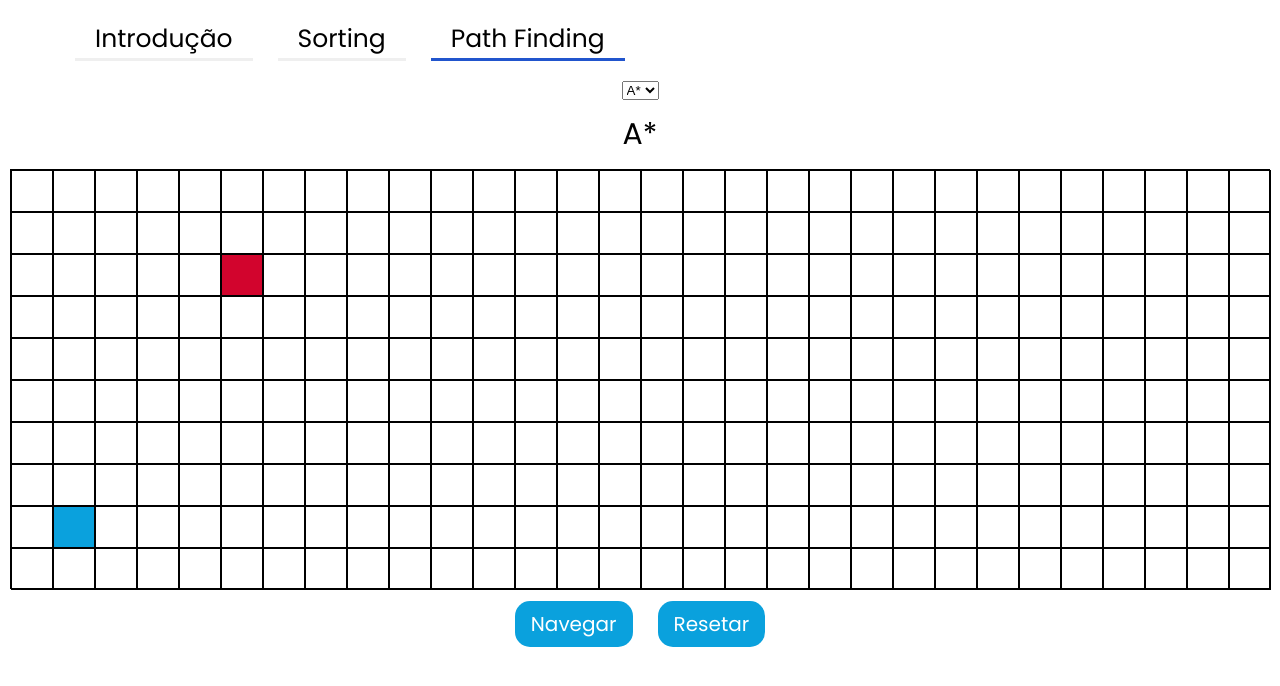
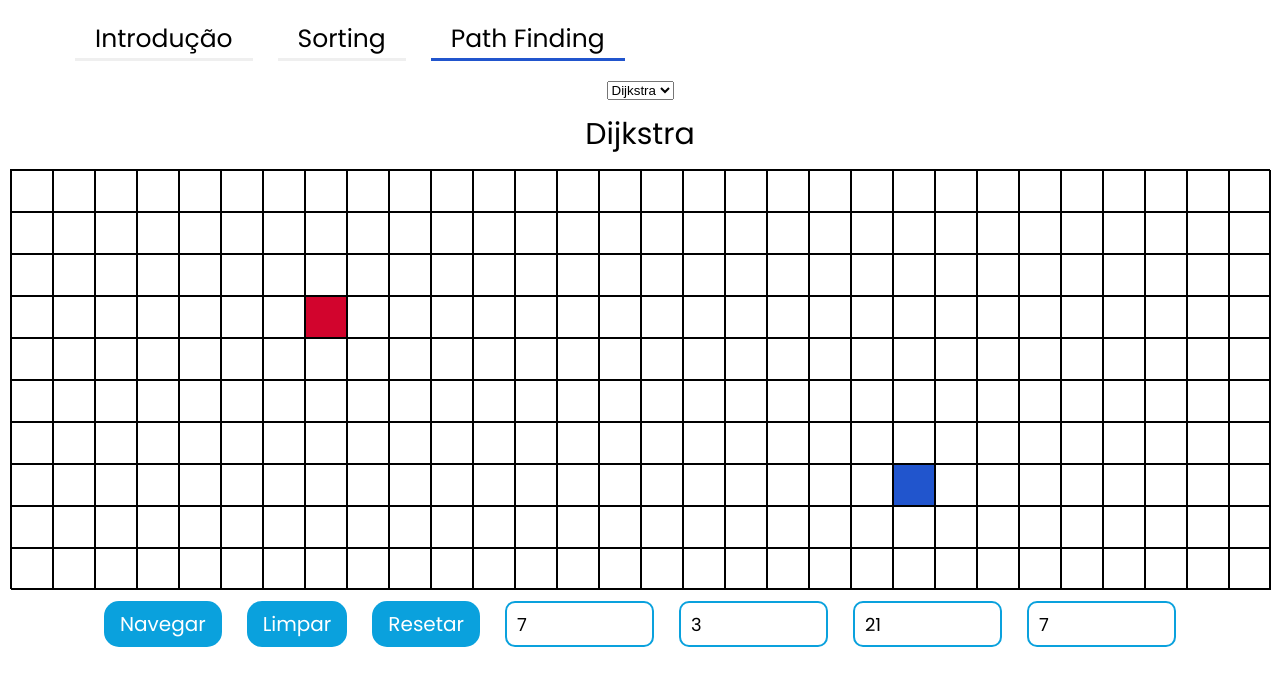
Before and after one commit to schaldach/algo-voyager, a Next.js app: page /pathfinding in a window 1280 px wide. Shown: the top 686 px of the page. Built offline with nearby package versions, Linux system fonts and the light colour scheme.

Commit message:
dijkstra funcionando legal!

```diff
--- a/pages/pathfinding.js
+++ b/pages/pathfinding.js
@@ -2,44 +2,115 @@ import React, {useEffect, useState} from "react";
 import Router from 'next/router'
 
 function PathFinding() {
-    const [currentAlgo, changeAlgo] = useState('A*')
+    const [currentAlgo, changeAlgo] = useState('Dijkstra')
     const [mapGrid, changeMap] = useState([])
     const [animationRunning, startAnimation] = useState(false)
+    const [targetPosition, changeTarget] = useState({y:3, x:7})
+    const [startPosition, changeStart] = useState({y:7, x:21})
 
     useEffect(() => {
+        drawMap()
+    }, [targetPosition, startPosition])
+
+    function drawMap(){
         let newMap = []
         for(let i=0; i<10; i++){
             let subMap = []
             for(let y=0; y<30; y++){
-                subMap.push('empty')
+                subMap.push({state:'empty', active:false, shortestPath:[]})
             }
             newMap.push(subMap)
         }
-        newMap[2][5] = 'target'
-        newMap[8][1] = 'start'
+        newMap[targetPosition.y][targetPosition.x] = {state:'empty', active:false, target:true, shortestPath:[]}
+        newMap[startPosition.y][startPosition.x] = {state:'filled', active:true, shortestPath:[], start:true}
         changeMap(newMap)
-    }, [])
+    }
 
-    function runAlgorithm(){}
+    function runAlgorithm(){
+        changeMap(dijkstraPath(mapGrid))
+    }
+
+    function dijkstraPath(map){
+        let newMap = [...map]
+        let targetFound = false
+        let targetPosition = {}
+        while(!targetFound){
+            let newCells = []
+            newMap.forEach((row,y) => {
+                row.forEach((cell,x) => {
+                    if(cell.active){
+                        if(y<9&&newMap[y+1][x].state==='empty'){
+                            if(newMap[y+1][x].target){targetFound = true; targetPosition = {x:x, y:y+1}}
+                            newMap[y+1][x].state = 'filled'
+                            newMap[y+1][x].active = false
+                            newMap[y+1][x]['shortestPath'] = [{x:x, y:y}].concat(newMap[y][x]['shortestPath'])
+                            newCells.push({x:x, y:y+1})
+                        }
+                        if(y>0&&newMap[y-1][x].state==='empty'){
+                            if(newMap[y-1][x].target){targetFound = true; targetPosition = {x:x, y:y-1}}
+                            newMap[y-1][x].state = 'filled'
+                            newMap[y-1][x].active = false
+                            newMap[y-1][x]['shortestPath'] = [{x:x, y:y}].concat(newMap[y][x]['shortestPath'])
+                            newCells.push({x:x, y:y-1})
+                        }
+                        if(x<29&&newMap[y][x+1].state==='empty'){
+                            if(newMap[y][x+1].target){targetFound = true; targetPosition = {x:x+1, y:y}}
+                            newMap[y][x+1].state = 'filled'
+                            newMap[y][x+1].active = false
+                            newMap[y][x+1]['shortestPath'] = [{x:x, y:y}].concat(newMap[y][x]['shortestPath'])
+                            newCells.push({x:x+1, y:y})
+                        }
+                        if(x>0&&newMap[y][x-1].state==='empty'){
+                            if(newMap[y][x-1].target){targetFound = true; targetPosition = {x:x-1, y:y}}
+                            newMap[y][x-1].state = 'filled'
+                            newMap[y][x-1].active = false
+                            newMap[y][x-1]['shortestPath'] = [{x:x, y:y}].concat(newMap[y][x]['shortestPath'])
+                            newCells.push({x:x-1, y:y})
+                        }
+                        newMap[y][x].active = false
+                    }
+                })
+            })
+            newCells.forEach(newCell => {
+                newMap[newCell.y][newCell.x].active = true
+            })
+        }
+        newMap.forEach((row,y) => {
+            row.forEach((cell,x) => {
+                newMap[y][x].state = 'empty'
+            })
+        })
+        console.log(targetPosition.x, targetPosition.y, newMap[targetPosition.y][targetPosition.x]['shortestPath'])
+        newMap[targetPosition.y][targetPosition.x]['shortestPath'].forEach(pathCell => {
+            newMap[pathCell.y][pathCell.x].state = 'filled'
+        })
+        return newMap
+    }
 
     return (
         <div className="sorting">
             <select onChange={e => changeAlgo(e.target.value)}>
-                <option defaultValue value='A*'>A*</option>
+                <option defaultValue value='Dijkstra'>Dijkstra</option>
+                <option value='A*'>A*</option>
             </select>
             <div className="algotitle">{currentAlgo}</div>
             <div className="algomap">
-                {mapGrid.map(row =>
-                    <div>
-                    {row.map(cell =>
-                        <div className={cell}></div>
+                {mapGrid.map((row,index) =>
+                    <div key={index}>
+                    {row.map((cell, index) =>
+                        <div className={cell.target?'target':cell.start?'start':cell.state} key={index}></div>
                     )}
                     </div>
                 )}
             </div>
             <div className="algobuttons">
-            <button className={animationRunning?'disabledbutton':''} onClick={runAlgorithm}>Navegar</button>
+                <button className={animationRunning?'disabledbutton':''} onClick={runAlgorithm}>Navegar</button>
+                <button onClick={drawMap}>Limpar</button>
                 <button onClick={() => Router.reload()}>Resetar</button>
+                <input onChange={e => {if(e.target.value>=0&&e.target.value<=29){changeTarget({x:e.target.value, y:targetPosition.y})}}} type='number' value={targetPosition.x}></input>
+                <input onChange={e => {if(e.target.value>=0&&e.target.value<=9){changeTarget({y:e.target.value, x:targetPosition.x})}}} type='number' value={targetPosition.y}></input>
+                <input onChange={e => {if(e.target.value>=0&&e.target.value<=29){changeStart({x:e.target.value, y:startPosition.y})}}} type='number' value={startPosition.x}></input>
+                <input onChange={e => {if(e.target.value>=0&&e.target.value<=9){changeStart({y:e.target.value, x:startPosition.x})}}} type='number' value={startPosition.y}></input>
             </div>
         </div>
     );
--- a/styles/index.css
+++ b/styles/index.css
@@ -157,9 +157,12 @@ main{
   box-sizing: border-box;
   border: 1px solid var(--color1);
 }
-.target{
+.algomap>div>.target{
   background-color: var(--color6);
 }
-.start{
+.algomap>div>.filled{
   background-color: var(--color4);
 }
+.algomap>div>.start{
+  background-color: var(--color5);
+}
```
